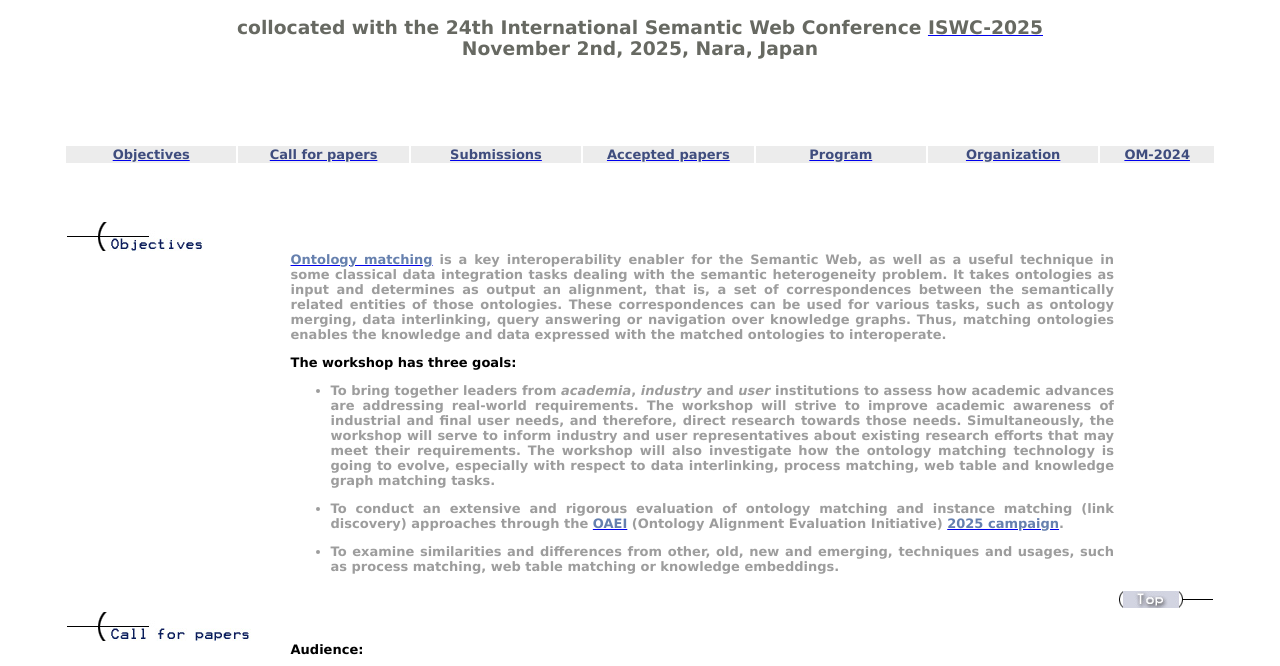
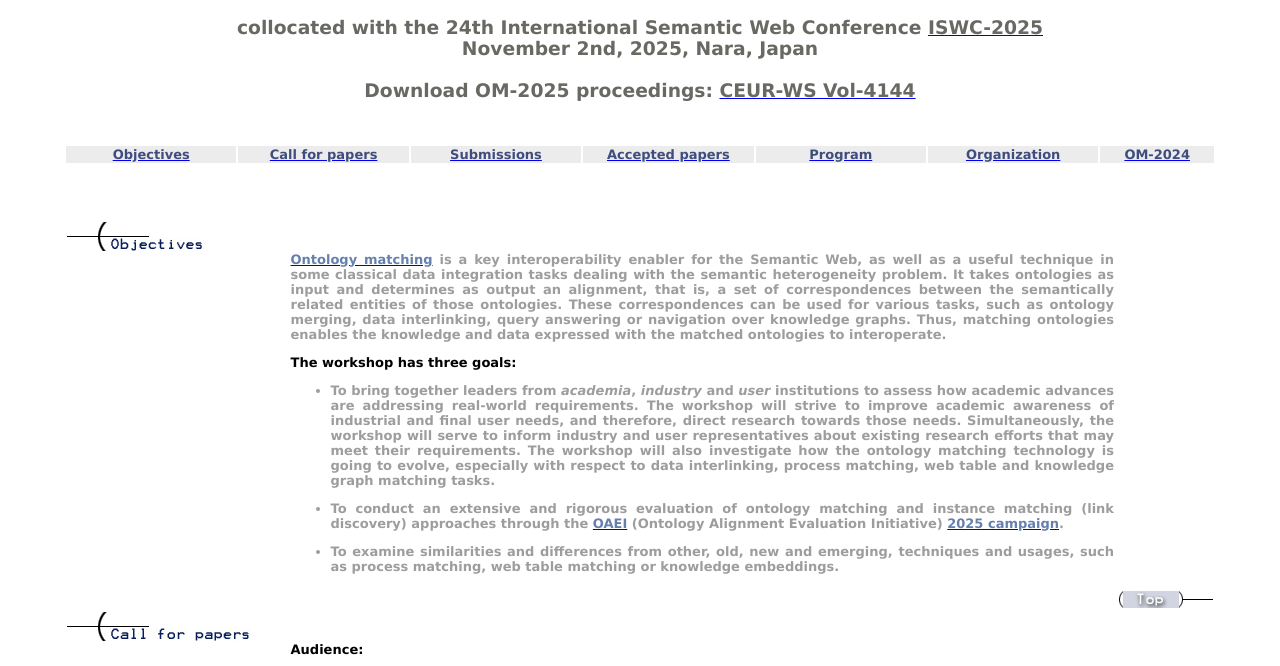
Before and after one commit to ontology-matching/ontology-matching.github.io, a plain HTML site: page 2025/index.html in a window 1280 px wide. Shown: the part 134-800 px from the top of the page. Drawn offline with Linux system fonts and the light colour scheme.

Commit message:
Update index.html

```diff
--- a/2025/index.html
+++ b/2025/index.html
@@ -23,10 +23,10 @@ November 2nd, 2025, Nara, Japan<br>
 
 <br>
 
-<!--
+
 Download OM-2025 proceedings:
-<a href="http://ceur-ws.org/Vol-3897" target="_blank"><font color="#676962">CEUR-WS Vol-3897</a>
--->
+<a href="http://ceur-ws.org/Vol-4144" target="_blank"><font color="#676962">CEUR-WS Vol-4144</a>
+
   <br>
 <br>
 
```
